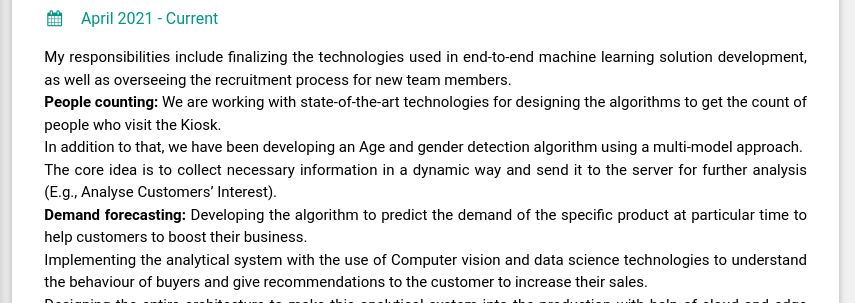
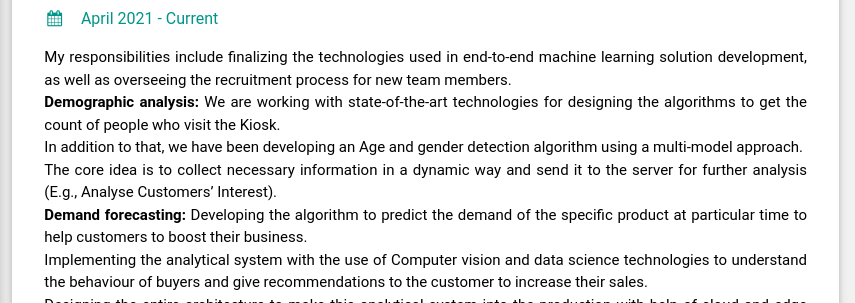
Before and after one commit to chiragp007/resume, a plain HTML site: page index.html in a window 1280 px wide. Shown: the part 156-459 px from the top of the page, 425-1280 px from the left. Drawn offline with nearby package versions, Linux system fonts and the light colour scheme.

Commit message:
Update index.html

```diff
--- a/index.html
+++ b/index.html
@@ -126,7 +126,7 @@
             <p style="text-align: justify;">My responsibilities include finalizing the technologies used in end-to-end
               machine learning solution development, as well as overseeing the recruitment process for new team
               members.<br>
-              <strong>People counting: </strong>We are working with state-of-the-art technologies for designing the
+              <strong>Demographic analysis: </strong>We are working with state-of-the-art technologies for designing the
               algorithms to get the count of people who visit the Kiosk.<br>
 
               In addition to that, we have been developing an Age and gender detection algorithm using a multi-model
```
